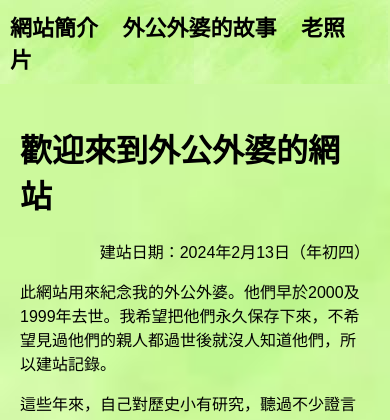
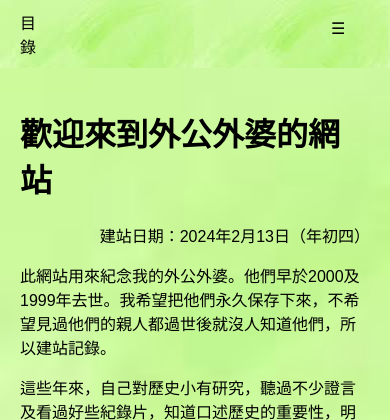
Before and after one commit to poonh/grandparents, a PHP site: page /index_test.html in a window 390 px wide. Shown: the top 420 px of the page. Run offline with PHP 8.4, Linux system fonts and the light colour scheme.

Commit message:
Add files via upload

```diff
--- a/index_test.html
+++ b/index_test.html
@@ -50,7 +50,7 @@
             display: block; /* Display list items vertically */a
         }
 
-/*
+
 
 
 @media only screen and (max-width: 768px) {
@@ -71,7 +71,7 @@
         margin-right: auto;
     }
 }
-*/
+
 
     </style>
 </head>
--- a/style_test.css
+++ b/style_test.css
@@ -9,46 +9,51 @@ body {
 .container {
     display: flex;
     align-items: center;
-    justify-content: space-between; /* Adjusted to evenly space items horizontally */
+    justify-content: center; /* Adjusted to center items horizontally */
     padding: 10px;
+ /*   max-width: 768px*/
 }
 
+
+
 .text-right {
-    text-align: right;
-}
+            text-align: right;
+        }
+/* Removed the .logo styles */
 
 header {
     background-image: url('pictures/lightgreen.jpg'); /* Apply the same background image */
     background-color: #333; /* Fallback color */
     color: #000;
 }
+}
 
-nav ul,
-.mobile-menu-list {
+nav ul, .mobile-menu-list {
     list-style-type: none;
     padding: 0;
     margin: 0;
+
 }
 
-nav ul li,
-.mobile-menu-list li {
+nav ul li, .mobile-menu-list li {
     display: inline;
     margin-right: 20px;
+
 }
 
-nav ul li a,
-.mobile-menu-list li a {
+nav ul li a, .mobile-menu-list li a {
     color: #000; /* Set the color to black */
     text-decoration: none;
     font-size: 22px;
     font-weight: bold;
+
 }
 
 main {
     padding: 20px;
     max-width: 600px; /* Set a maximum width for the main content */
     margin: 0 auto;
-    margin-top: 0px;
+    margin-top: 0px
 }
 
 footer {
@@ -63,34 +68,36 @@ footer {
 .menu-icon {
     width: 30px;
     height: 30px;
+    /*    background-color: lightgreen;*/
+    background-image: url('pictures/lightgreen.jpg')
     cursor: pointer;
-    background-image: url('pictures/lightgreen.jpg');
-    margin-right: 10px; /* Adjust margin for better positioning */
 }
 
 .mobile-menu-list {
     display: none;
-    background-image: url('pictures/lightgreen.jpg');
-    position: fixed;
-    top: 30px; /* Adjust top positioning */
-    right: 10px; /* Adjust right positioning */
-    bottom: 0;
-    width: 60%; /* Adjust width as needed */
-    padding: 20px;
-    border-right: 1px solid #ccc;
-    z-index: 1000;
-    flex-direction: column;
-    transition: width 2s;
+/*    background-color: lightgreen;*/
+    background-image: url('pictures/lightgreen.jpg')
 }
 
 .mobile-menu-list li {
-    display: block;
-    margin-bottom: 10px; /* Adjust spacing between items */
+    padding: 10px;
+}
+
+nav{
+    height: 30px;
+
 }
 
 @media only screen and (max-width: 768px) {
-    .menu-icon {
-        display: inline-block;
+     nav {
+        background-image: url('pictures/lightgreen.jpg'); /* Set the background image */
+
+     }
+
+
+
+    .menu {
+        display: none;
     }
 
     .mobile-menu {
```
